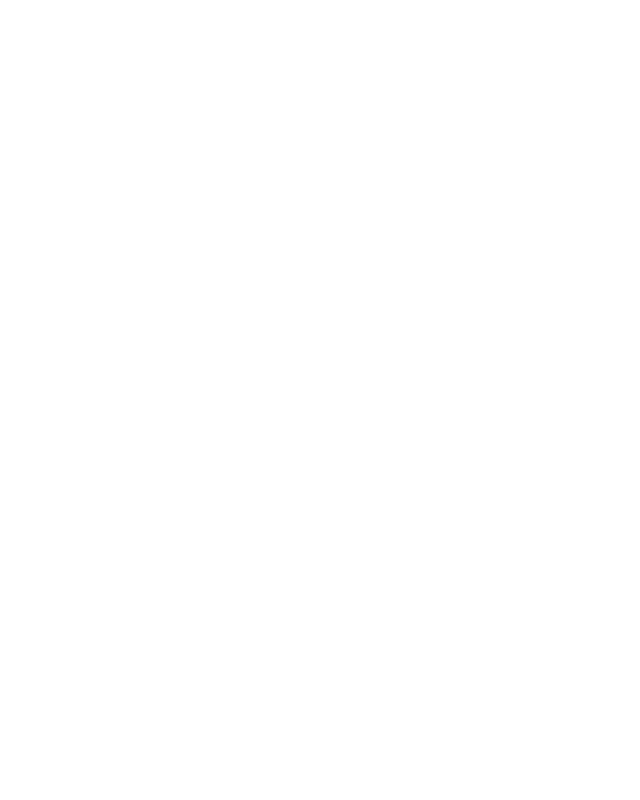
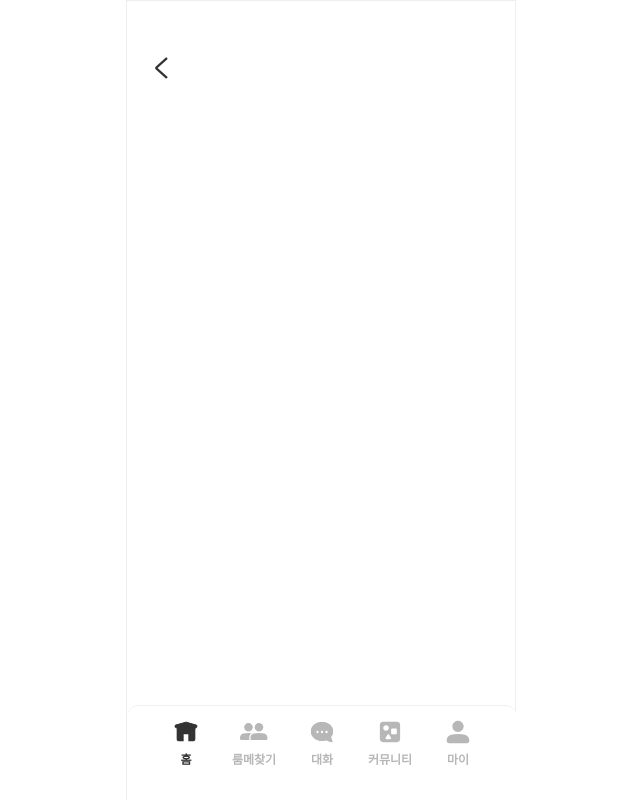
Before and after one commit to G-E-E-K-S/GEEKS-FE, a React (Create React App) app: page /mypage in a window 1280 px wide. Before the commit this address had no page. Shown: the whole page, without its empty margins (319-959 px from the left). Built offline with nearby package versions, Linux system fonts and the light colour scheme.

Commit message:
Add my Page

```diff
--- a/src/App.js
+++ b/src/App.js
@@ -2,6 +2,7 @@ import { Route, BrowserRouter as Router, Routes } from "react-router-dom";
 import {Intro, Welcome, InputEmail, InputCode, Password, NickName, QuesText, Major, Gender, Dormitory, FinalPage} from './pages/Join/Index';
 import Home from './pages/Main/Home';
 import LiveRule from "./pages/Main/LiveRule";
+import MyPage from "./pages/MyPage/MyPage";
 function App() {
   return (
     <div>
@@ -20,6 +21,7 @@ function App() {
           <Route path="/dormitory" element={<Dormitory/>} />
           <Route path="/home" element={<Home/>} />
           <Route path="/liverule" element={<LiveRule/>} />
+          <Route path="/mypage" element={<MyPage/>} />
         </Routes>
       </Router>
     </div>
--- a/src/components/Main/NavigationBar.js
+++ b/src/components/Main/NavigationBar.js
@@ -1,4 +1,5 @@
 import React, { useState } from "react";
+import {useNavigate} from 'react-router-dom';
 import styled from 'styled-components';
 import Home from '../../assets/img//Navigation/home.svg';
 import FillHome from '../../assets/img//Navigation/fillHome.svg';
@@ -51,6 +52,8 @@ const NavigationBar = () => {
   const [isCommunity, setIsCommunity] = useState(false);
   const [isMy, setIsMy] = useState(false);
 
+  let navigate = useNavigate();
+
   const handlePage = (pageName) => {
     setIsHome(false);
     setIsRoommate(false);
@@ -61,6 +64,7 @@ const NavigationBar = () => {
     switch (pageName) {
       case 'isHome':
         setIsHome(true);
+        navigate('/home');
         break;
       case 'isRoommate':
         setIsRoommate(true);
@@ -73,6 +77,7 @@ const NavigationBar = () => {
         break;
       case 'isMy':
         setIsMy(true);
+        navigate('/mypage');
         break;
       default:
         break;
--- /dev/null
+++ b/src/pages/MyPage/MyPage.js
@@ -0,0 +1,20 @@
+import React from "react";
+import { useNavigate } from "react-router-dom";
+import styled from 'styled-components';
+import * as c from '../../components/Common/CommonStyle';
+import GoBack from "../../components/Join/GoBack";
+import NavigationBar from "../../components/Main/NavigationBar";
+
+const MyPage = () => {
+    return(
+        <c.Totalframe>
+            <c.ScreenComponent>
+                <c.SubScreen>
+                    <GoBack/>
+                </c.SubScreen>
+            </c.ScreenComponent>
+            <NavigationBar/>
+        </c.Totalframe>
+    )
+};
+export default MyPage;
```
